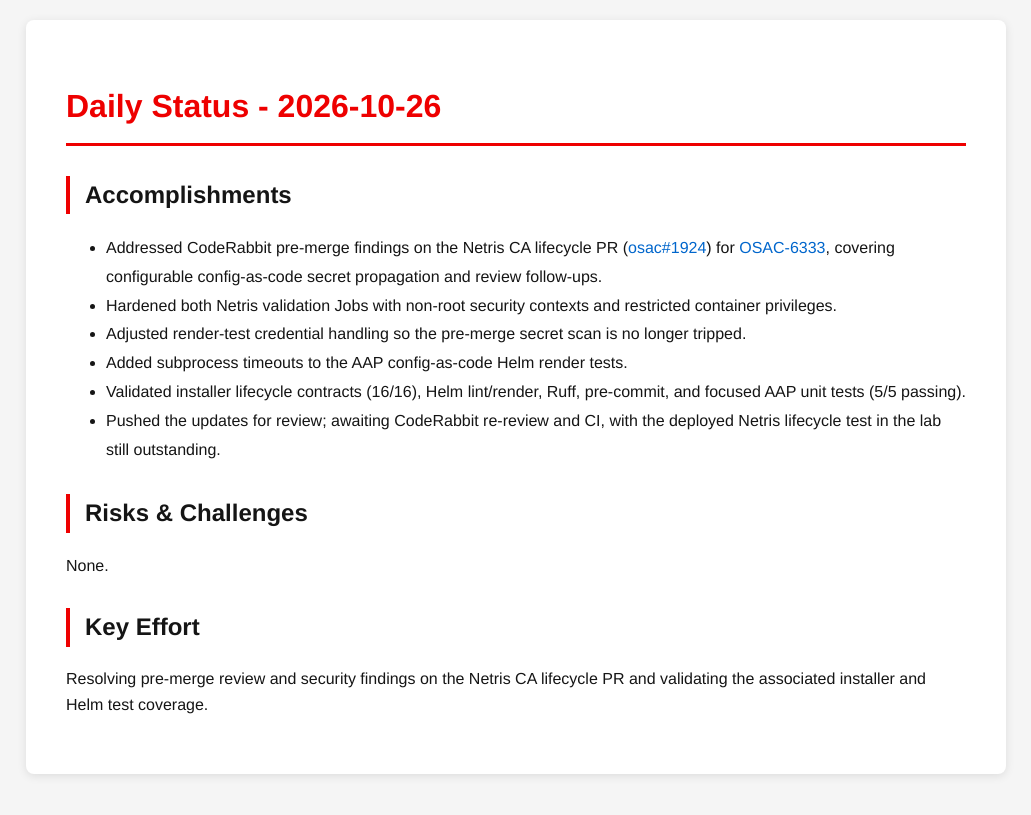
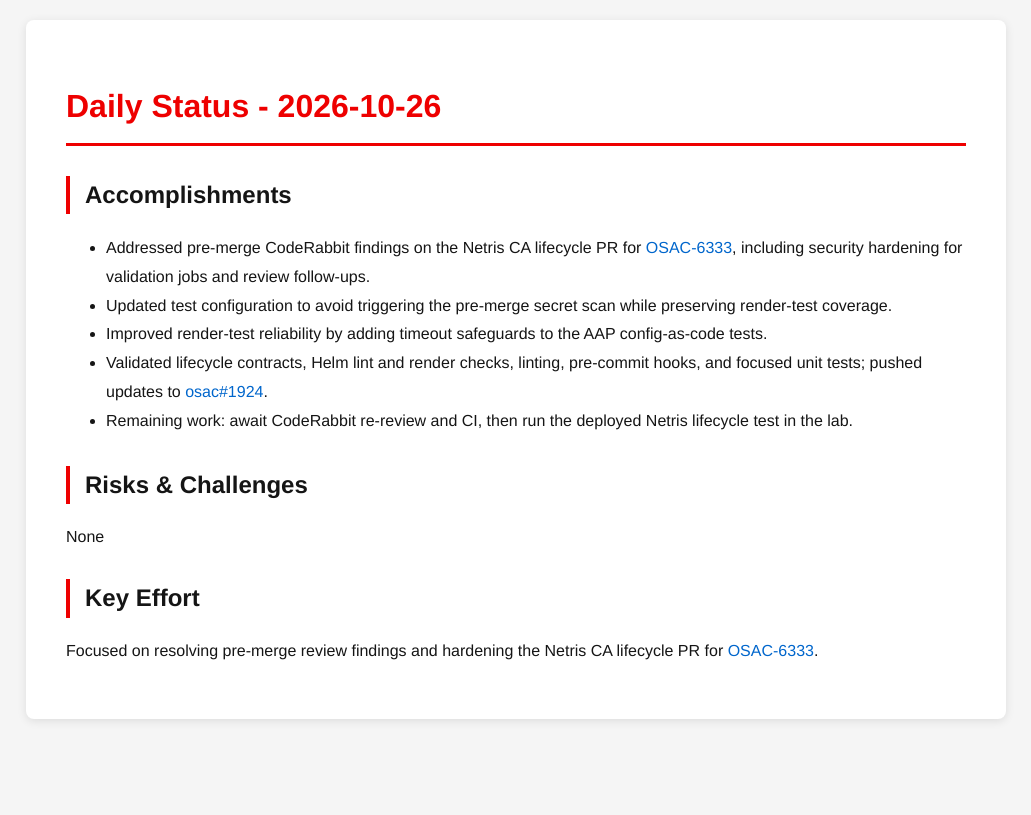
Before and after one commit to tzvatot/daily-status, a Jekyll site: the page built from 2026-10-26.md, in a window 1280 px wide. Shown: the top 815 px of the page, without its empty margins (124-1155 px from the left). Built offline with Jekyll 4.4.1, drawn with Linux system fonts in a browser that asks for light colours.

Commit message:
Daily status update - 2026-10-26

```diff
--- a/2026-10-26.md
+++ b/2026-10-26.md
@@ -7,15 +7,14 @@
 # Daily Status - 2026-10-26
 
 ## Accomplishments
-- Addressed CodeRabbit pre-merge findings on the Netris CA lifecycle PR ([osac#1924](https://github.com/osac-project/osac/pull/1924)) for [OSAC-6333](https://redhat.atlassian.net/browse/OSAC-6333), covering configurable config-as-code secret propagation and review follow-ups.
-- Hardened both Netris validation Jobs with non-root security contexts and restricted container privileges.
-- Adjusted render-test credential handling so the pre-merge secret scan is no longer tripped.
-- Added subprocess timeouts to the AAP config-as-code Helm render tests.
-- Validated installer lifecycle contracts (16/16), Helm lint/render, Ruff, pre-commit, and focused AAP unit tests (5/5 passing).
-- Pushed the updates for review; awaiting CodeRabbit re-review and CI, with the deployed Netris lifecycle test in the lab still outstanding.
+- Addressed pre-merge CodeRabbit findings on the Netris CA lifecycle PR for [OSAC-6333](https://redhat.atlassian.net/browse/OSAC-6333), including security hardening for validation jobs and review follow-ups.
+- Updated test configuration to avoid triggering the pre-merge secret scan while preserving render-test coverage.
+- Improved render-test reliability by adding timeout safeguards to the AAP config-as-code tests.
+- Validated lifecycle contracts, Helm lint and render checks, linting, pre-commit hooks, and focused unit tests; pushed updates to [osac#1924](https://github.com/osac-project/osac/pull/1924).
+- Remaining work: await CodeRabbit re-review and CI, then run the deployed Netris lifecycle test in the lab.
 
 ## Risks & Challenges
-None.
+None
 
 ## Key Effort
-Resolving pre-merge review and security findings on the Netris CA lifecycle PR and validating the associated installer and Helm test coverage.
+Focused on resolving pre-merge review findings and hardening the Netris CA lifecycle PR for [OSAC-6333](https://redhat.atlassian.net/browse/OSAC-6333).
```
